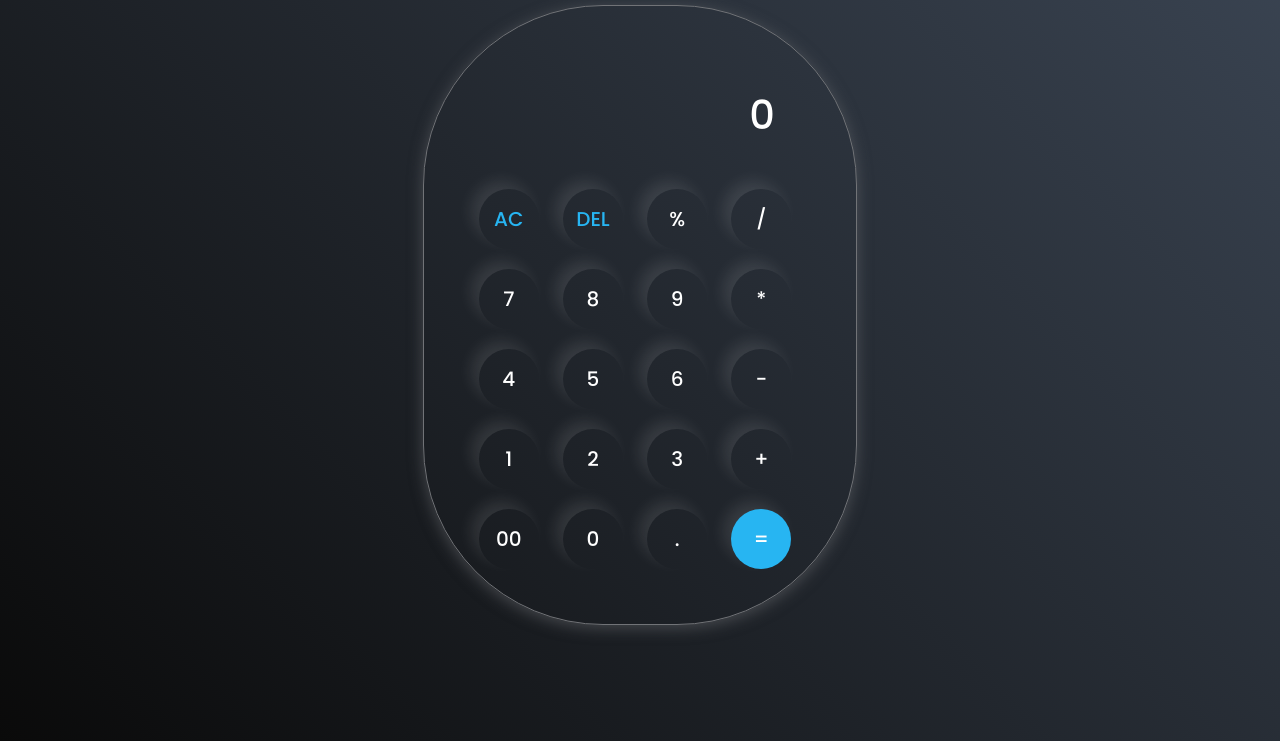
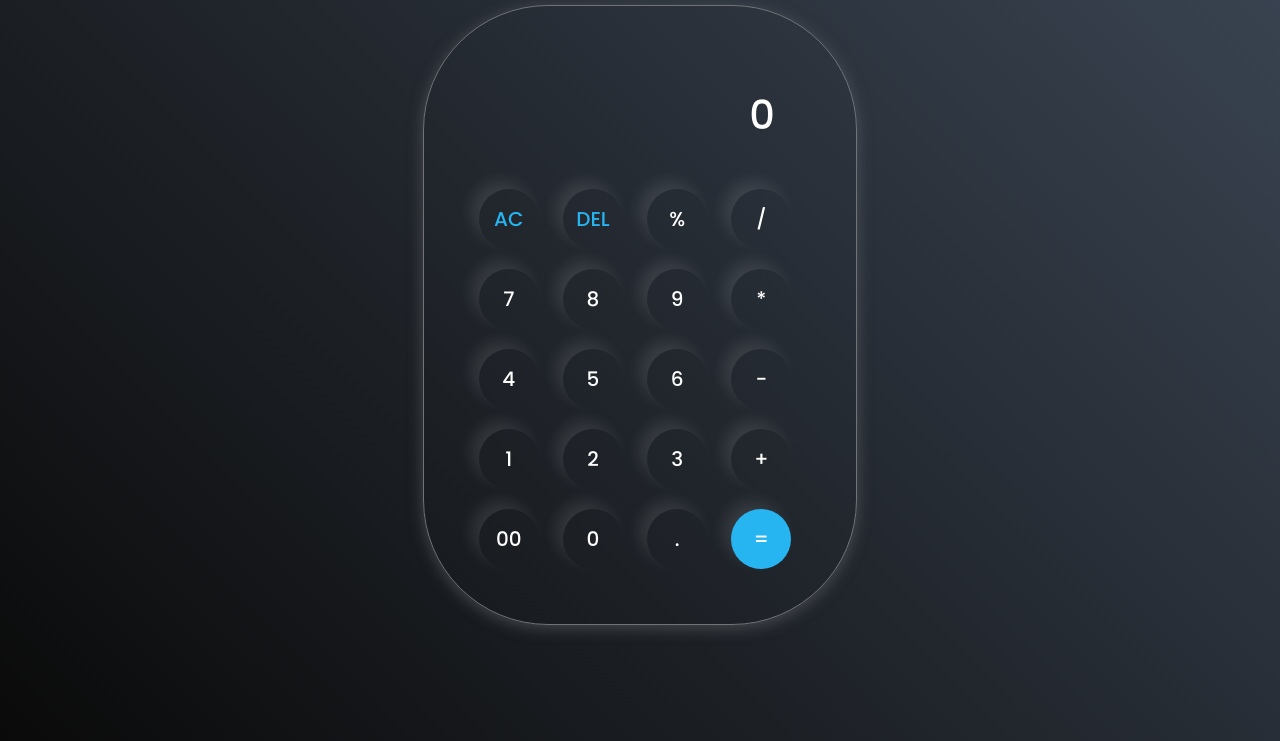
Before and after one commit to akhilesh-kumar-01/DIGIBHEM, a plain HTML site: page index.html in a window 1280 px wide. Shown: the part 59-800 px from the top of the page. Drawn offline with Linux system fonts and the light colour scheme.

Commit message:
change in style.css

```diff
--- a/style.css
+++ b/style.css
@@ -19,7 +19,7 @@ body{
 .calculator{
     border: 1px solid #717377;
     padding: 45px;
-    border-radius: 180px;
+    border-radius: 125px;
     background: transparent;
     box-shadow: 0px 3px 15px rgba(113, 115, 119, 0.5);
 
```
